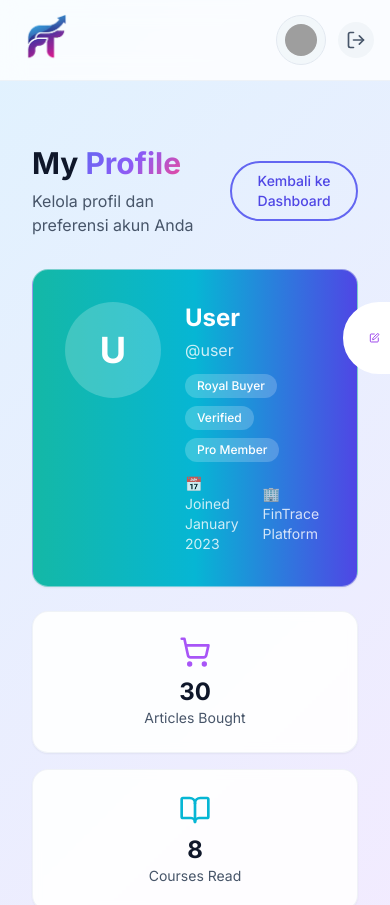
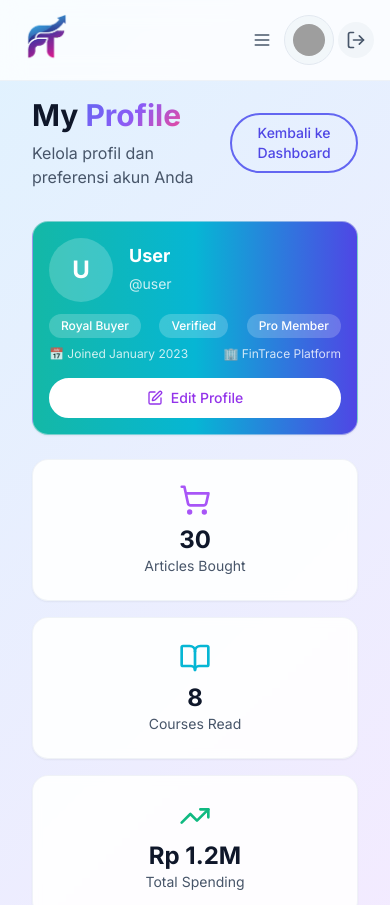
Before and after one commit to TendriZ/FinTrace-Workshop-UI, a React (Vite) app: page /profile in a window 390 px wide. Shown: the top 905 px of the page. Built offline with nearby package versions, Linux system fonts and the light colour scheme; grey boxes are pictures that could not be loaded.

Commit message:
fix: improve mobile responsive on user dashboard, profile page, and add floating nav to user header

```diff
--- a/src/components/layout/UserHeader.tsx
+++ b/src/components/layout/UserHeader.tsx
@@ -1,6 +1,6 @@
-import React from 'react';
-import { Link, useNavigate } from 'react-router-dom';
-import { LucideIcon, WalletIcon, DollarSign, ClipboardList, Target, BarChart2, BookOpen, Store, LogOut, Package } from 'lucide-react';
+import React, { useState, useEffect } from 'react';
+import { Link, useNavigate, useLocation } from 'react-router-dom';
+import { LucideIcon, WalletIcon, DollarSign, ClipboardList, Target, BarChart2, BookOpen, Store, LogOut, Package, Menu, X } from 'lucide-react';
 import { useAuthContext } from '../../context/AuthContext';
 
 const NavIcon = ({ icon: Icon, to, title }: { icon: LucideIcon; to: string; title: string }) => (
@@ -9,17 +9,40 @@ const NavIcon = ({ icon: Icon, to, title }: { icon: LucideIcon; to: string; titl
   </Link>
 );
 
+const mobileNavItems = [
+  { icon: DollarSign, to: '/transactions', label: 'Financial' },
+  { icon: ClipboardList, to: '/budget', label: 'Budget' },
+  { icon: Target, to: '/goal', label: 'Goals' },
+  { icon: BarChart2, to: '/analytics', label: 'Analytics' },
+  { icon: BookOpen, to: '/user/articles', label: 'Articles' },
+  { icon: Package, to: '/user/courses', label: 'My Courses' },
+];
+
 export function UserHeader() {
   const navigate = useNavigate();
+  const location = useLocation();
   const { user, logout } = useAuthContext();
+  const [mobileMenuOpen, setMobileMenuOpen] = useState(false);
+  const [showFloating, setShowFloating] = useState(false);
+
+  useEffect(() => {
+    const handleScroll = () => {
+      setShowFloating(window.scrollY > 80);
+    };
+    window.addEventListener('scroll', handleScroll, { passive: true });
+    return () => window.removeEventListener('scroll', handleScroll);
+  }, []);
 
   const handleLogout = () => {
     logout();
     navigate('/login');
   };
 
+  const isActive = (path: string) => location.pathname === path;
+
   return (
-    <header className="flex items-center justify-between px-4 sm:px-6 py-3 bg-white/80 backdrop-blur-md sticky top-0 z-50 border-b border-slate-200/50 w-full">
+    <>
+      <header className="relative flex items-center justify-between px-4 sm:px-6 py-3 bg-white/80 backdrop-blur-md sticky top-0 z-50 border-b border-slate-200/50 w-full">
         <Link to="/dashboard" className="flex items-center gap-3 group">
           <img
             src="/images/FinTrace-Logo.png"
@@ -36,7 +59,12 @@ export function UserHeader() {
           <NavIcon icon={Package} to="/user/courses" title="My Courses" />
         </nav>
 
-      <div className="flex items-center gap-3">
+        <div className="flex items-center gap-1 sm:gap-3">
+          <button
+            onClick={() => setMobileMenuOpen(!mobileMenuOpen)}
+            className="md:hidden p-2 rounded-lg hover:bg-slate-100 transition-colors">
+            {mobileMenuOpen ? <X className="w-5 h-5 text-slate-600" /> : <Menu className="w-5 h-5 text-slate-600" />}
+          </button>
           <Link to="/profile" className="flex items-center gap-3 group bg-slate-100/80 px-2 sm:px-4 py-2 rounded-full border border-slate-200 transition-all duration-300 ease-in-out hover:bg-slate-200">
             <img
               src={user?.avatar || 'https://images.unsplash.com/photo-1502685104226-ee32379fefbe?w=200&h=200&fit=crop'}
@@ -54,6 +82,44 @@ export function UserHeader() {
             <LogOut className="w-5 h-5" />
           </button>
         </div>
+
       </header>
+
+      {/* Floating Hamburger + Mobile Menu */}
+      <button
+        onClick={() => setMobileMenuOpen(!mobileMenuOpen)}
+        className={`md:hidden fixed top-4 right-4 z-[100] p-3 bg-white rounded-full shadow-lg border border-slate-200 transition-all duration-300 ${
+          showFloating ? 'opacity-100 translate-y-0' : 'opacity-0 translate-y-[-10px] pointer-events-none'
+        }`}>
+        {mobileMenuOpen ? <X className="w-5 h-5 text-slate-600" /> : <Menu className="w-5 h-5 text-slate-600" />}
+      </button>
+
+      {mobileMenuOpen && (
+        <>
+          <div className="md:hidden fixed inset-0 z-[90]" onClick={() => setMobileMenuOpen(false)} />
+          <div className="md:hidden fixed top-20 right-4 z-[100] bg-white rounded-2xl shadow-xl border border-slate-200 p-2 min-w-[200px]">
+            <nav className="space-y-1">
+              {mobileNavItems.map((item) => {
+                const Icon = item.icon;
+                return (
+                  <Link
+                    key={item.to}
+                    to={item.to}
+                    onClick={() => setMobileMenuOpen(false)}
+                    className={`flex items-center gap-3 px-4 py-3 rounded-xl text-sm font-medium transition-colors ${
+                      isActive(item.to)
+                        ? 'text-purple-600 bg-purple-50'
+                        : 'text-slate-600 hover:bg-slate-50'
+                    }`}>
+                    <Icon className="w-5 h-5" />
+                    {item.label}
+                  </Link>
+                );
+              })}
+            </nav>
+          </div>
+        </>
+      )}
+    </>
   );
 }
--- a/src/pages/user/DashboardPage.tsx
+++ b/src/pages/user/DashboardPage.tsx
@@ -139,24 +139,24 @@ export function DashboardPage() {
 
   return (
     <div className="min-h-screen">
-      <div className="container-1280 px-4 sm:px-6 lg:px-8 py-12">
+      <div className="container-1280 px-4 sm:px-6 lg:px-8">
         {/* Header */}
-        <div className="flex items-center justify-between mb-8">
-          <div className="flex items-center gap-4">
+        <div className="flex items-center justify-between mb-6 sm:mb-8 gap-3">
+          <div className="flex items-center gap-3 sm:gap-4 min-w-0">
             <img
               src={user?.avatar || '/images/default-avatar.png'}
               alt="Profile"
-              className="w-16 h-16 rounded-full object-cover border-2 border-purple-200" />
-            <div>
-              <h1 className="text-3xl md:text-4xl font-bold text-slate-900 mb-2">
+              className="w-10 h-10 sm:w-16 sm:h-16 rounded-full object-cover border-2 border-purple-200 flex-shrink-0" />
+            <div className="min-w-0">
+              <h1 className="text-lg sm:text-3xl md:text-4xl font-bold text-slate-900 sm:mb-2 leading-tight">
                 Financial <span className="gradient-text">Dashboard</span>
               </h1>
-              <p className="text-slate-600">Selamat datang kembali, {user?.fullName || 'User'}!</p>
+              <p className="text-xs sm:text-base text-slate-600 truncate">Selamat datang kembali, {user?.fullName || 'User'}!</p>
             </div>
           </div>
-          <Button variant="outline" size="sm">
-            <SettingsIcon className="w-5 h-5 mr-2" />
-            Settings
+          <Button variant="outline" size="sm" className="flex-shrink-0">
+            <SettingsIcon className="w-5 h-5 sm:mr-2" />
+            <span className="hidden sm:inline">Settings</span>
           </Button>
         </div>
 
--- a/src/pages/user/ProfilePage.tsx
+++ b/src/pages/user/ProfilePage.tsx
@@ -120,7 +120,7 @@ export function ProfilePage() {
 
   return (
     <div className="min-h-screen">
-      <div className="container-1280 px-4 sm:px-6 lg:px-8 py-12">
+      <div className="container-1280 px-4 sm:px-6 lg:px-8">
         {/* Header */}
         <div className="flex items-center justify-between mb-8">
           <div>
@@ -139,34 +139,41 @@ export function ProfilePage() {
         </div>
 
         {/* Profile Hero */}
-        <Card className="p-8 mb-6 bg-gradient-to-r from-teal-500 via-cyan-500 to-indigo-600 text-white">
-          <div className="flex items-start gap-6">
-            <div className="w-24 h-24 rounded-full bg-white/20 flex items-center justify-center flex-shrink-0">
+        <Card className="p-4 sm:p-8 mb-6 bg-gradient-to-r from-teal-500 via-cyan-500 to-indigo-600 text-white">
+          <div className="flex flex-col sm:flex-row items-start gap-4 sm:gap-6">
+            <div className="w-full space-y-3 sm:space-y-4">
+              <div className="flex items-start gap-4 sm:gap-6">
+                <div className="w-16 h-16 sm:w-24 sm:h-24 rounded-full bg-white/20 flex items-center justify-center flex-shrink-0">
                   {user?.avatar ? (
                     <img
                         src={user.avatar}
                         alt="Profile"
-                    className="w-20 h-20 object-cover rounded-full" />
+                        className="w-12 h-12 sm:w-20 sm:h-20 object-cover rounded-full" />
                   ) : (
-                <span className="text-4xl font-bold">{getInitials(user?.fullName || 'User')}</span>
+                    <span className="text-2xl sm:text-4xl font-bold">{getInitials(user?.fullName || 'User')}</span>
                   )}
                 </div>
-            <div className="flex-1">
-              <h2 className="text-2xl font-bold mb-1">{user?.fullName || 'User'}</h2>
-              <p className="text-white/80 mb-3">@{user?.email?.split('@')[0] || 'user'}</p>
-              <div className="flex flex-wrap gap-2 mb-3">
-                <Badge className="bg-white/20 text-white border-0">Royal Buyer</Badge>
-                <Badge className="bg-white/20 text-white border-0">Verified</Badge>
-                <Badge className="bg-white/20 text-white border-0">Pro Member</Badge>
+                <div className="min-w-0 mt-1 sm:mt-0">
+                  <h2 className="text-lg sm:text-2xl font-bold mb-1 truncate">{user?.fullName || 'User'}</h2>
+                  <p className="text-sm sm:text-base text-white/80 truncate">@{user?.email?.split('@')[0] || 'user'}</p>
                 </div>
-              <div className="flex items-center gap-6 text-sm text-white/80">
+              </div>
+              <div className="space-y-2">
+                <div className="flex justify-between sm:justify-start sm:gap-3">
+                  <Badge className="bg-white/20 text-white border-0 text-xs sm:text-sm">Royal Buyer</Badge>
+                  <Badge className="bg-white/20 text-white border-0 text-xs sm:text-sm">Verified</Badge>
+                  <Badge className="bg-white/20 text-white border-0 text-xs sm:text-sm">Pro Member</Badge>
+                </div>
+                <div className="flex items-center justify-between text-xs sm:text-sm text-white/80">
                   <span>📅 Joined January 2023</span>
                   <span>🏢 FinTrace Platform</span>
                 </div>
               </div>
+            </div>
             <Button
               variant="outline"
-              className="bg-white text-purple-600 border-white hover:bg-white/90"
+              size="sm"
+              className="bg-white text-purple-600 border-white hover:bg-white/90 w-full sm:w-auto"
               onClick={() => setIsEditing(!isEditing)}
             >
               <EditIcon className="w-4 h-4 mr-2" />
@@ -341,13 +348,13 @@ export function ProfilePage() {
                   </div>
                   <button
                     onClick={() => setNotifications(!notifications)}
-                    className={`relative w-12 h-6 rounded-full transition-colors ${
+                    className={`relative w-12 h-6 rounded-full transition-colors flex-shrink-0 ${
                       notifications ? 'bg-purple-600' : 'bg-slate-300'
                     }`}
                   >
                     <div
-                      className={`absolute top-1 w-4 h-4 bg-white rounded-full transition-transform ${
-                        notifications ? 'translate-x-7' : 'translate-x-1'
+                      className={`absolute top-1 w-4 h-4 bg-white rounded-full transition-all ${
+                        notifications ? 'left-[26px]' : 'left-1'
                       }`}
                     />
                   </button>
@@ -369,13 +376,13 @@ export function ProfilePage() {
                   </div>
                   <button
                     onClick={() => setTwoFactor(!twoFactor)}
-                    className={`relative w-12 h-6 rounded-full transition-colors ${
+                    className={`relative w-12 h-6 rounded-full transition-colors flex-shrink-0 ${
                       twoFactor ? 'bg-purple-600' : 'bg-slate-300'
                     }`}
                   >
                     <div
-                      className={`absolute top-1 w-4 h-4 bg-white rounded-full transition-transform ${
-                        twoFactor ? 'translate-x-7' : 'translate-x-1'
+                      className={`absolute top-1 w-4 h-4 bg-white rounded-full transition-all ${
+                        twoFactor ? 'left-[26px]' : 'left-1'
                       }`}
                     />
                   </button>
```
Lines whose indentation alone changed are shown as unchanged.
